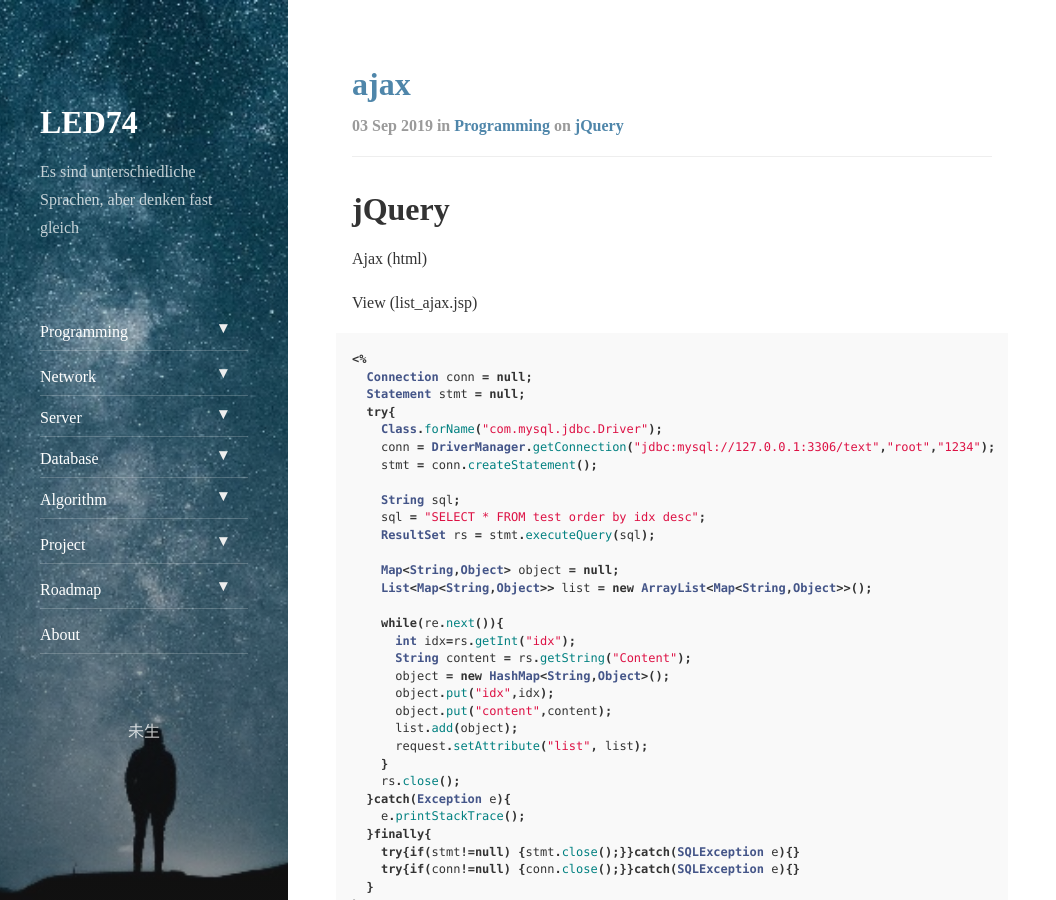
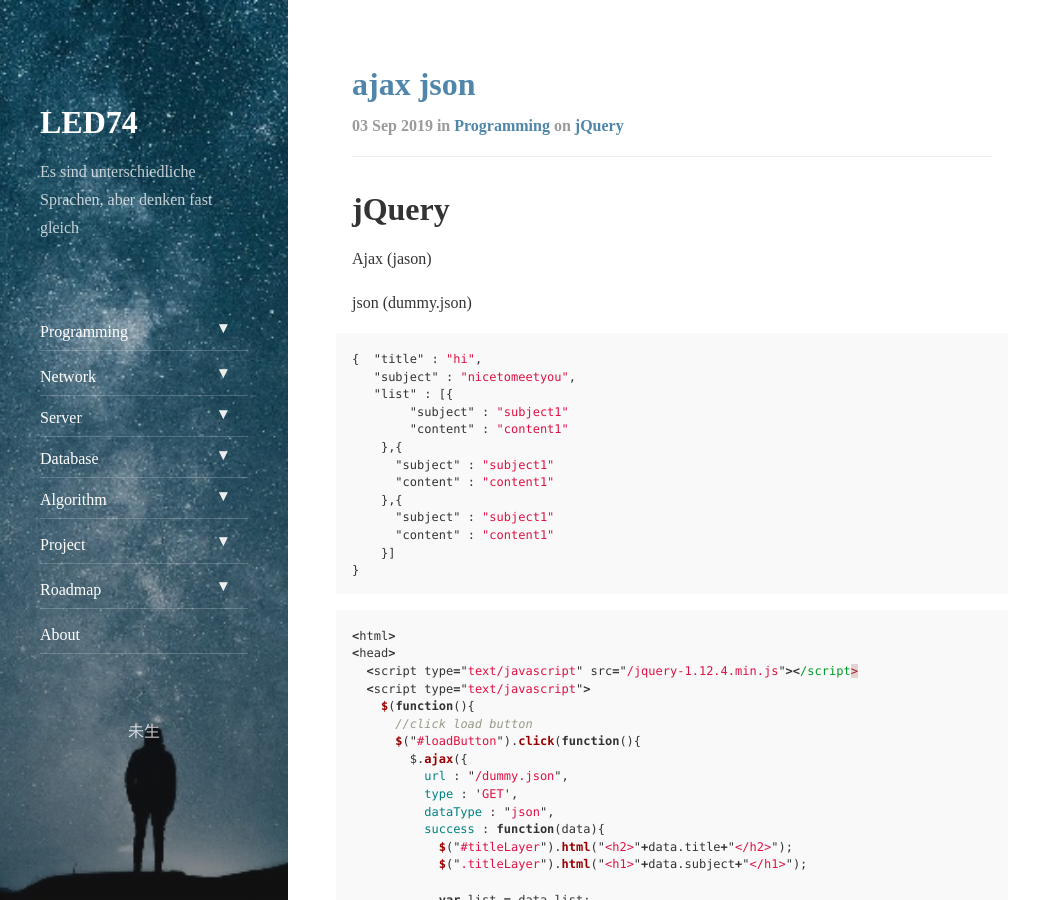
Before and after one commit to LED74/led74.github.io, a Jekyll site: the page built from index.html, in a window 1280 px wide and 900 px high. Shown: the whole window, without its empty margins (0-1056 px from the left). Built offline with Jekyll 4.4.1, drawn with Linux system fonts in a browser that asks for light colours; nearby versions of some CDN libraries; the list of posts is cut into pages by our own code; some of the changed text lies outside the part shown.

Commit message:
post update

````diff
--- a/_posts/2019-09-03-ajax.md
+++ b/_posts/2019-09-03-ajax-html.md
@@ -1,7 +1,7 @@
 ---
 layout: post
-title: "ajax"
-subtitle: "ajax"
+title: "ajax html"
+subtitle: "ajax html"
 categories: Programming
 tags: jQuery
 ---
@@ -142,76 +142,3 @@ Server side (/insert_ajax.jsp)
 response.sendRedirect("/list_ajax.jsp");
 %>
 ```
-
-
-
-
-
-
-
-```javascript
-<script>
-$(function(){
-
-  // Q3. text Tag will be added on the div "addLayer" when you click the button
-  $("#addButton").click(function(function){
-    var textTag = "<input type='text' value='temp value'/>";
-    $("#addLayer").append(textTag);
-  })
-});
-</script>
-
-<body>
-  <div>
-    <input type="button" id="addButton" value="add"/>
-  </div>
-  <div id="addLayer"></div>
-</body>
-```
-
-Plus, use before + after function
-```javascript
-<script>
-$(function(){
-  var textTag = "<input type='text' value='temp value'/>";
-  $("#beforeAddButton").click(function(function){
-    $("#addLayer").before(textTag);
-  });
-  $("#afterAddButton").click(function(function){
-    $("#addLayer").after(textTag);
-  });
-});
-</script>
-
-<body>
-  <div>
-    <input type="button" id="beforeAddButton" value="beforeAdd"/>
-    <input type="button" id="afterAddButton" value="afterAdd"/>
-  </div>
-  <div id="addLayer">
-    <h2>this is line</h2>
-  </div>
-</body>
-```
-
-on (dynamic event)
-```javascript
-<script>
-$(function(){
-  $("#addBtn").click(function()){
-    var tag = '<input type="button class="alertbutton" value="Click" />';
-    $("#addLayer").append(tag);
-  });
-  $(document).on("click",".alertButton,function(){
-    alert("Click!!");
-  })
-});
-</script>
-
-<body>
-  <input type="button" id="addBtn" value="add"/>
-  <div id="addLayer">
-    <input type="button" id="alertButton" value="click"/>
-  </div>
-</body>
-```
--- /dev/null
+++ b/_posts/2019-09-03-ajax-json.md
@@ -0,0 +1,72 @@
+---
+layout: post
+title: "ajax json"
+subtitle: "ajax json"
+categories: Programming
+tags: jQuery
+---
+
+# **jQuery** <br>
+
+Ajax (jason)
+
+json (dummy.json)
+```json
+{  "title" : "hi",
+   "subject" : "nicetomeetyou",
+   "list" : [{
+        "subject" : "subject1"
+        "content" : "content1"
+    },{
+      "subject" : "subject1"
+      "content" : "content1"
+    },{
+      "subject" : "subject1"
+      "content" : "content1"
+    }]
+}
+```
+
+
+```javascript
+<html>
+<head>
+  <script type="text/javascript" src="/jquery-1.12.4.min.js"></script>
+  <script type="text/javascript">
+    $(function(){
+      //click load button
+      $("#loadButton").click(function(){
+        $.ajax({
+          url : "/dummy.json",
+          type : 'GET',
+          dataType : "json",
+          success : function(data){
+            $("#titleLayer").html("<h2>"+data.title+"</h2>");
+            $(".titleLayer").html("<h1>"+data.subject+"</h1>");
+
+            var list = data.list;
+            var tableTag = "";
+/*
+            for(var i = 0; i<list.length; i++){
+              tableTag += "<tr><td>" + list[i].subject+"</td><td>" + list[i].content + "</td></tr>";
+            }
+            $("table").html(tableTag);
+*/
+            $.each(list,function(index,data){
+              tableTag += "<tr><td>" + data.subject+"</td><td>" + data.content + "</td></tr>";
+            })
+            $("table").html(tableTag);
+          }
+        });
+      })
+    });
+  </script>
+</head>
+<body>
+    <input type="button" value="load" id=loadButton"/>
+    <div id="titleLayer"></div>
+    <div class="subjectLayer"></div>
+    <table width="100%" border="1"></table>
+</body>
+</html>
+```
````
